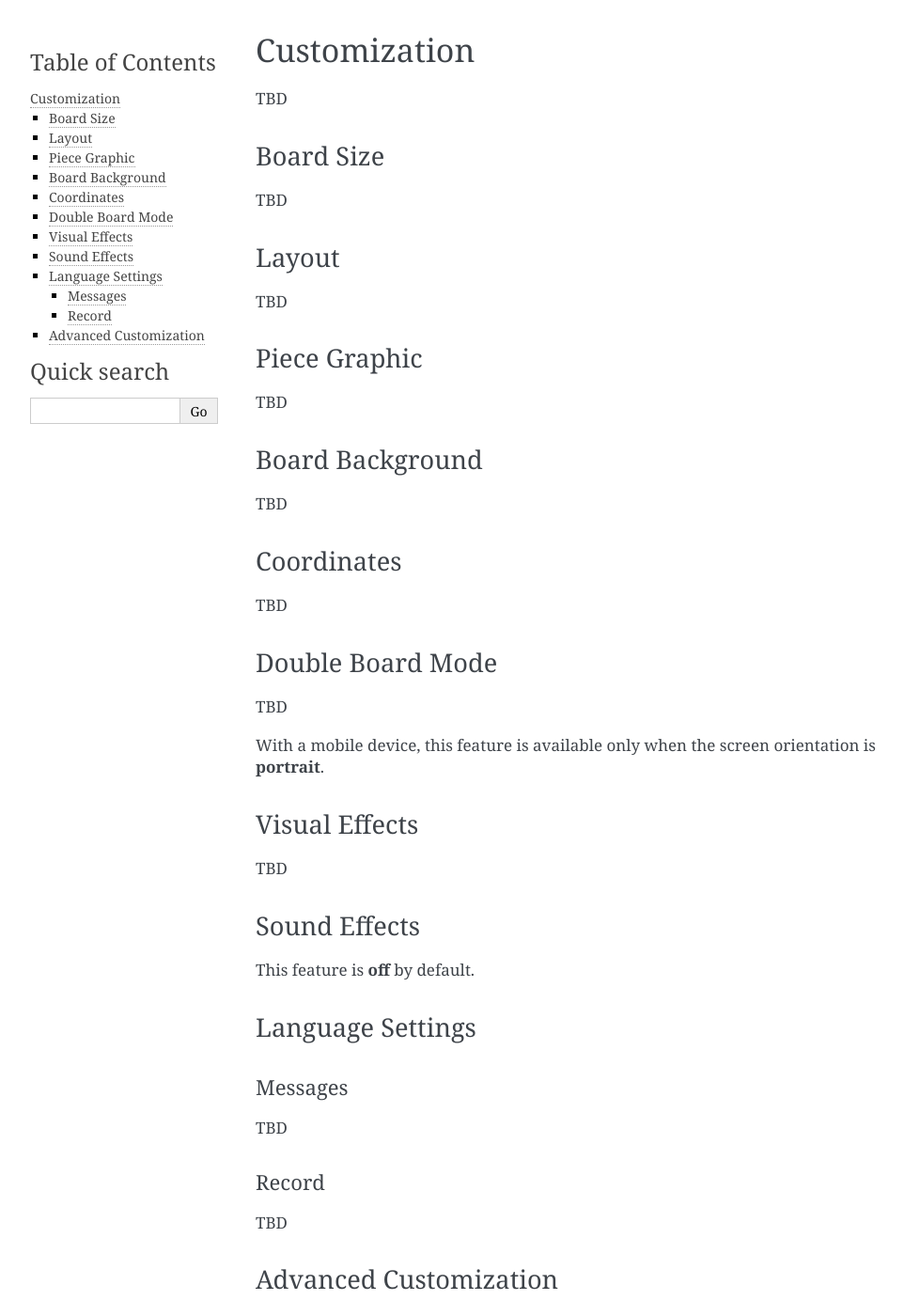
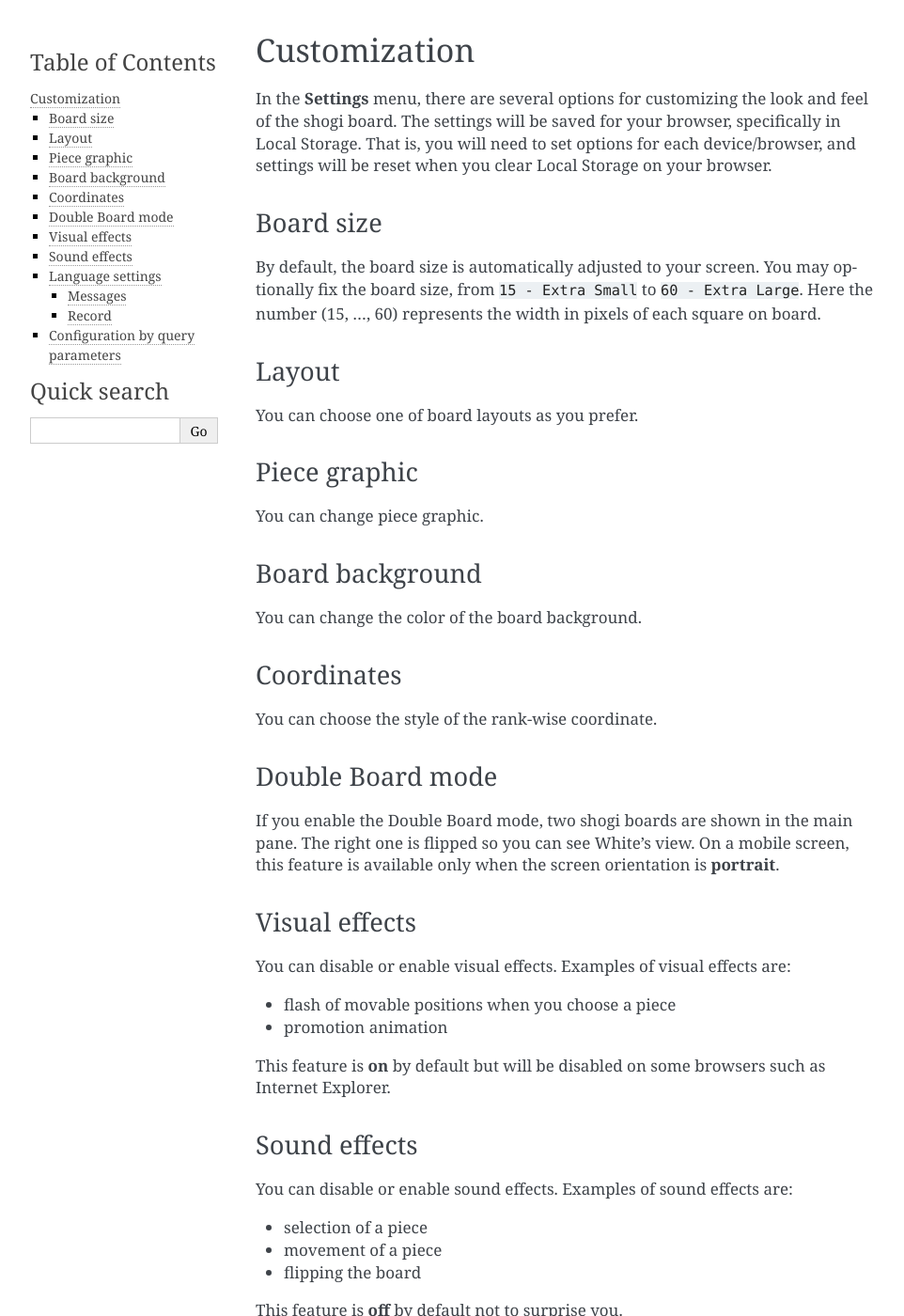
Before and after one commit to mogproject/mog-playground-docs, a Sphinx documentation site: the page built from docs/source/01_customization.rst, in a window 1280 px wide and 1400 px high. Shown: the whole window at 94% size, without its empty margins (148-1110 px from the left). Built offline with Sphinx 7.4.7, drawn with Linux system fonts in a browser that asks for light colours; some of the changed text lies outside the part shown.

Commit message:
Add customization text

```diff
--- a/docs/source/01_customization.rst
+++ b/docs/source/01_customization.rst
@@ -2,51 +2,69 @@
 Customization
 =============
 
-TBD
+In the **Settings** menu, there are several options for customizing the look and feel of the shogi board. The settings will be saved for your browser, specifically in Local Storage. That is, you will need to set options for each device/browser, and settings will be reset when you clear Local Storage on your browser.
 
-Board Size
+
+Board size
 ==========
 
-TBD
+By default, the board size is automatically adjusted to your screen. You may optionally fix the board size, from ``15 - Extra Small`` to ``60 - Extra Large``. Here the number (15, ..., 60) represents the width in pixels of each square on board.
+
 
 Layout
 ======
 
-TBD
+You can choose one of board layouts as you prefer.
 
-Piece Graphic
+
+Piece graphic
 =============
 
-TBD
+You can change piece graphic.
 
-Board Background
+
+Board background
 ================
 
-TBD
+You can change the color of the board background.
+
 
 Coordinates
 ===========
 
-TBD
+You can choose the style of the rank-wise coordinate.
 
-Double Board Mode
+
+Double Board mode
 =================
 
-TBD
+If you enable the Double Board mode, two shogi boards are shown in the main pane. The right one is flipped so you can see White's view. On a mobile screen, this feature is available only when the screen orientation is **portrait**.
 
-With a mobile device, this feature is available only when the screen orientation is **portrait**.
 
-Visual Effects
+Visual effects
 ==============
 
-TBD
+You can disable or enable visual effects. Examples of visual effects are:
 
-Sound Effects
+- flash of movable positions when you choose a piece
+- promotion animation
+
+This feature is **on** by default but will be disabled on some browsers such as Internet Explorer.
+
+
+Sound effects
 =============
 
-This feature is **off** by default.
+You can disable or enable sound effects. Examples of sound effects are:
 
-Language Settings
+- selection of a piece
+- movement of a piece
+- flipping the board
+
+This feature is **off** by default not to surprise you.
+
+
+Language settings
 =================
 
 
@@ -61,7 +79,13 @@ Record
 TBD
 
 
-Advanced Customization
-======================
+Configuration by query parameters
+=================================
 
-You may apply customization via query parameters.
+*For advanced users*
+
+You may apply customization via URL query parameters.
+
+Please refer to `the developer document <https://github.com/mogproject/mog-playground/wiki/Query-Parameters>`_ for the complete list.
+
+TBD
```
Also changed, not shown: docs/source/_static/images/customization/config.png (added), docs/source/_static/images/customization/config_bg_nat.png (added), docs/source/_static/images/customization/config_coord_jp.png (added), docs/source/_static/images/customization/config_coord_num.png (added), docs/source/_static/images/customization/config_double.png (added), docs/source/_static/images/customization/config_double_mobile.png (added), docs/source/_static/images/customization/config_gra_hid.png (added), docs/source/_static/images/customization/config_gra_j5.png (added), docs/source/_static/images/customization/config_gra_wes.png (added), docs/source/_static/images/customization/config_layout_compact.png (added), docs/source/_static/images/customization/config_layout_wide.png (added), docs/source/_static/images/customization/config_msg_jp.png (added), docs/source/_static/images/customization/config_rec_jp.png (added), docs/source/_static/images/customization/config_size_large.png (added), 1 more files.
